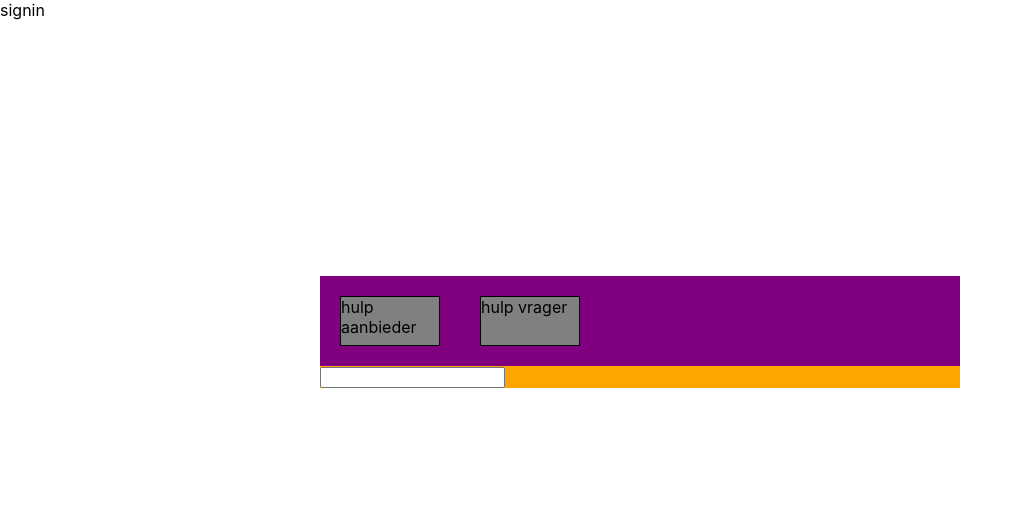
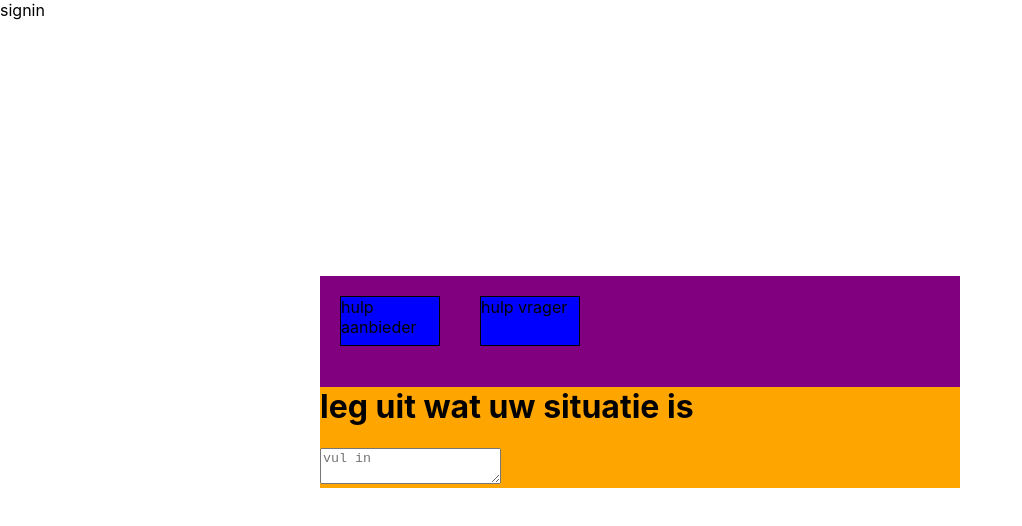
Before and after one commit to studenten-werk-conto/projectweek-8, a Next.js app: page / in a window 1280 px wide. Shown: the top 526 px of the page, without its empty margins (0-1022 px from the left). Built offline with nearby package versions, Linux system fonts and the light colour scheme; no server answers; the database is empty.

Commit message:
working on home page

```diff
--- a/components/pages/home/home.jsx
+++ b/components/pages/home/home.jsx
@@ -4,42 +4,42 @@ import { useState } from "react";
 import style from "./home.styled.js";
 
 export default function Home(props) {
-  const [wantsprovider, setWantsprovider] = useState("provider");
+  const [wantsprovider, setWantsprovider] = useState("wantprovider");
 
   const searchhandler = async (e) => {
     console.log(e);
     e.preventDefault();
-  };
+  }
 
   return (
     <>
       <style.Box>
         <style.ProviderBox>
 
-          <style.ProviderCard onclick={() => setWantsprovider("provider")}>
+          <style.ProviderCard active={() => !wantsprovider && true} onClick={() => setWantsprovider("wantprovider")}>
             hulp aanbieder
           </style.ProviderCard>
 
-          <style.ProviderCard onclick={() => setWantsprovider("receiver")}>
+          <style.ProviderCard active={() => wantsprovider && true} onClick={() => setWantsprovider("wantreceiver")}>
             hulp vrager
           </style.ProviderCard>
 
         </style.ProviderBox>
-        <style.Form color="orange" onSubmit={searchhandler}>
-          {wantsprovider === "receiver" ? (
+        <style.Form color="orange" action="/overview">
+          {wantsprovider === "wantreceiver" ? (
             <>
-              <input type="text" name="kaas" />
-              {console.log("mandjes")}
-              <select>
+              <select name="type">
                 <option value="Gespreksmaatje">Gespreksmaatje</option>
                 <option value="Hulp in huis">Hulp in huis</option>
                 <option value="Tuinhulp">Tuinhulp</option>
               </select>
+              <input type="text" name="postcode" placeholder="postcode"/>
+              <input type="submit"/>
             </>
           ) : (
             <>
-              {console.log("mand")}
-              <input name="kaas" type="text" />
+              <h1>leg uit wat uw situatie is</h1>
+              <textarea name="kaas" type="text" placeholder="vul in"/>
             </>
           )}
         </style.Form>
--- a/components/pages/home/home.styled.js
+++ b/components/pages/home/home.styled.js
@@ -4,11 +4,14 @@ const Form = styled.form`
     background-color: orange;
 `
 const ProviderCard = styled.div`
-    background-color: gray;
+    background-color: ${props => props.active ? "blue" : "black"};
     border: 1px solid black;
     margin: 20px;
     height: 50px;
     width: 100px;
+    /* &:hover{
+        background-color: red;
+    } */
 `
 const Box = styled.div`
     background-color: purple;
--- a/pages/api/ad/create.js
+++ b/pages/api/ad/create.js
@@ -4,9 +4,6 @@ const crypto = require("crypto")
 export default async function handler(req, res) {
   console.log(req.body)
   if (req.method === "POST") {
-      // const body = await JSON.parse(req.body)
-
-      // console.log(body)
     const ad = {
       id: crypto.randomUUID(),
       title: req.body.title,
--- a/pages/api/ad/get.js
+++ b/pages/api/ad/get.js
@@ -3,6 +3,5 @@ import clientPromise from "../../../lib/mongodb";
 export default async function handler(req, res) {
     const db = (await clientPromise).db();
     const data = await db.collection("ads").find({},{_id:0}).toArray()
-    console.log(data)
     res.status(200).send(data);
   }
```
